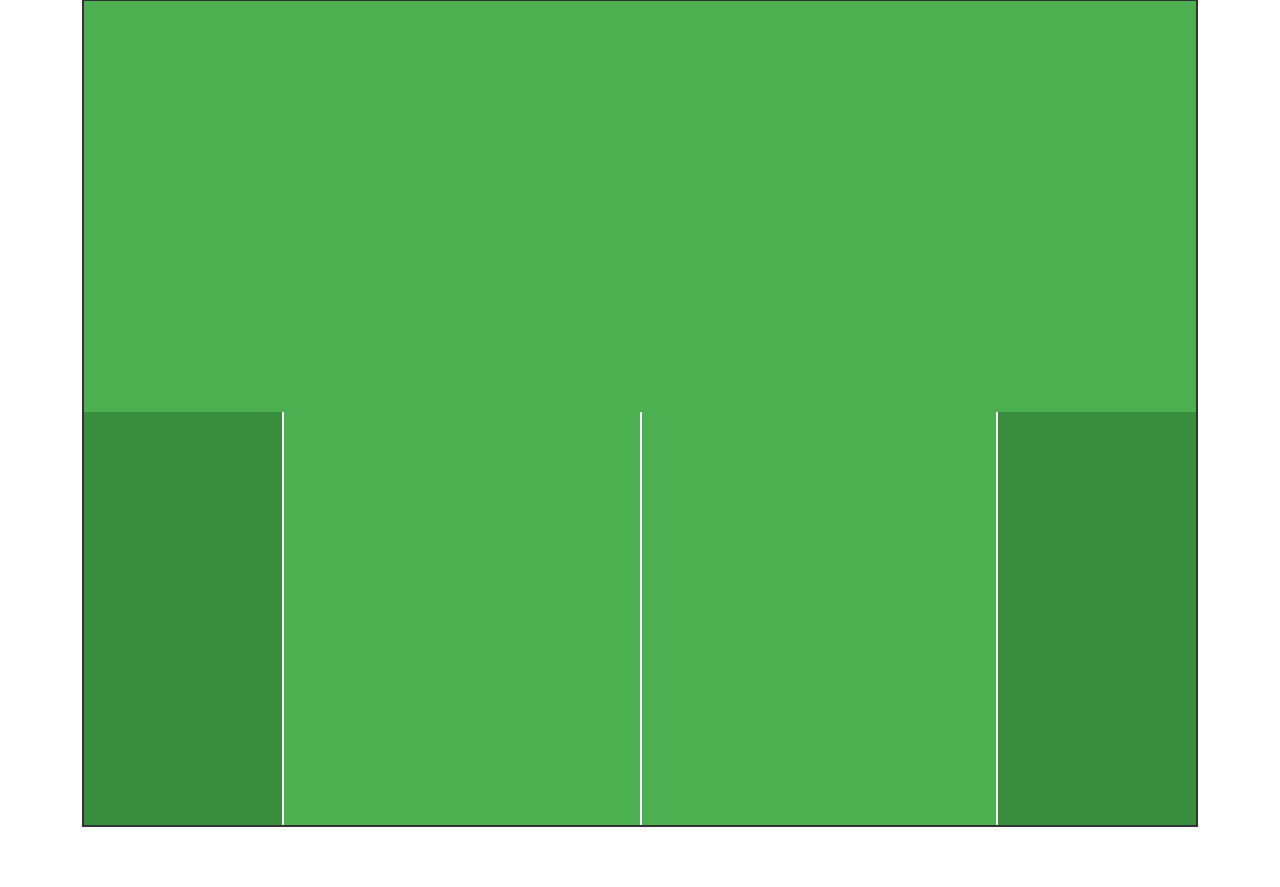
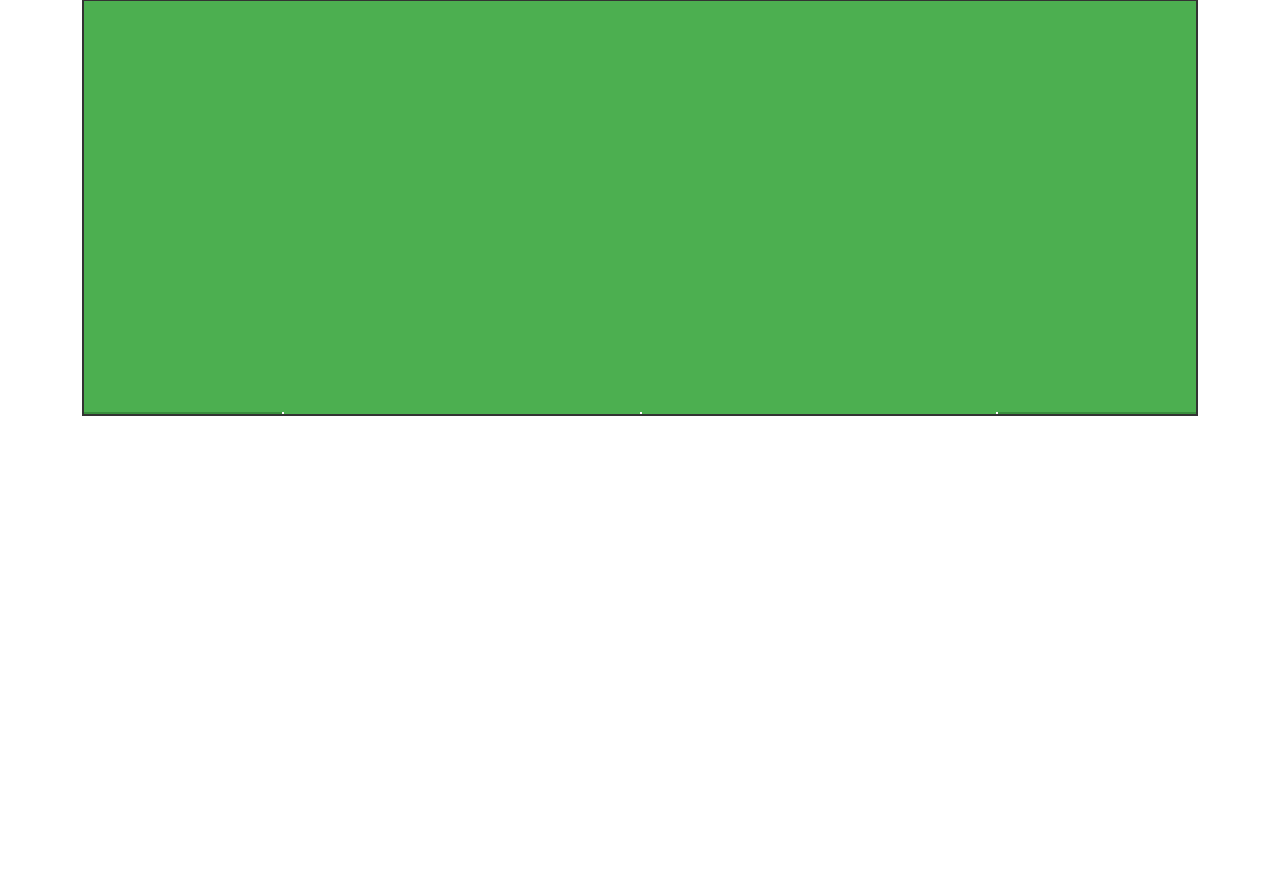
Before and after one commit to kspruce/ultimatecoachrr, a Python web app: template app/templates/stats/record.html in a window 1280 px wide. Shown: the part 143-1030 px from the top of the page. After the commit the page ends 559 px from the top, so only its background shows below. Run offline with Jinja, Linux system fonts and the light colour scheme; the template is opened without the code that fills it, so the values that code supplies are empty.

Commit message:
update stat input - field aspect ratio

```diff
--- a/app/templates/stats/record.html
+++ b/app/templates/stats/record.html
@@ -35,11 +35,18 @@
     .field-container {
         position: relative;
         width: 100%;
+        height: 0;
+        padding-bottom: 37%; /* This creates the 100:37 aspect ratio */
         background-color: #4CAF50;
         border: 2px solid #333;
         overflow: hidden;
-        padding-bottom: 37%; /* This creates the 100:37 aspect ratio */
     }
+
+    /* All children of field-container should be absolutely positioned */
+    .field-container > * {
+        position: absolute;
+    }
+
 
     /* Field element */
     .field {
@@ -76,6 +83,7 @@
         border: 2px solid white;
         z-index: 10;
     }
+
 
     /* Field markings */
     .endzone {
@@ -257,6 +265,24 @@ document.addEventListener('DOMContentLoaded', function() {
     const playerSelect = document.getElementById('player-select');
     const actionSelect = document.getElementById('action-select');
     const undoButton = document.getElementById('undo-button');
+
+    // Add this after your DOMContentLoaded event
+    function checkFieldDimensions() {
+        const field = document.getElementById('field');
+        const width = field.offsetWidth;
+        const height = field.offsetHeight;
+        console.log(`Field dimensions: ${width}px × ${height}px, ratio: ${(height/width*100).toFixed(2)}%`);
+
+        // The ratio should be close to 37%
+        if (Math.abs((height/width*100) - 37) > 1) {
+            console.warn('Field aspect ratio is not correct!');
+        }
+    }
+
+    // Call this function after the page loads
+    window.addEventListener('load', checkFieldDimensions);
+    window.addEventListener('resize', checkFieldDimensions);
+
 
     // Define event types
     const OFFENSIVE_EVENTS = ['catch', 'goal', 'throwaway', 'drop'];
@@ -491,5 +517,7 @@ document.addEventListener('DOMContentLoaded', function() {
         }
     });
 });
+
+
 </script>
 {% endblock %}
```
